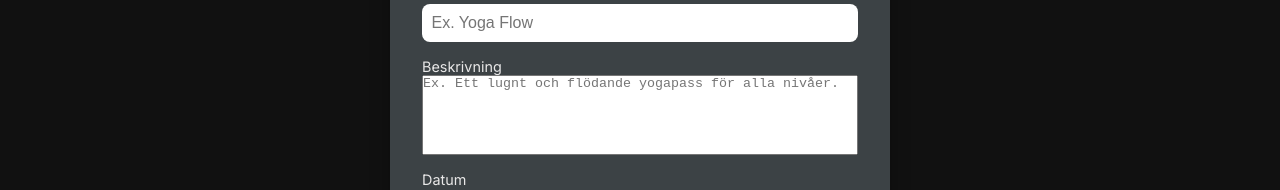
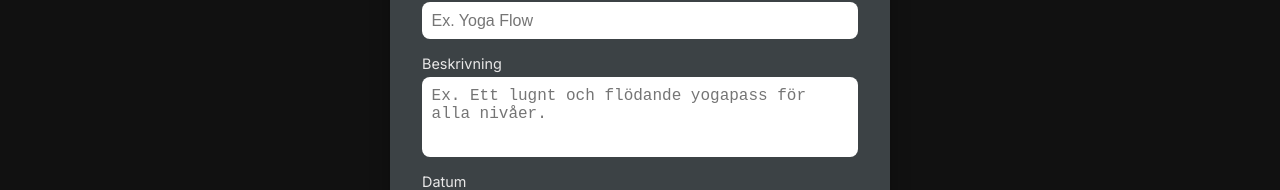
Before and after one commit to grupp14-fab3d32a/frontend, a React (Vite) app: page /update/1 in a window 1280 px wide. Shown: the part 212-402 px from the top of the page. Built offline with nearby package versions, Linux system fonts and the light colour scheme; no server answers; a web font is replaced by a local one.

Commit message:
Update UpdateWorkout.css

```diff
--- a/src/css/UpdateWorkout.css
+++ b/src/css/UpdateWorkout.css
@@ -37,7 +37,7 @@
   color: var(--clr-text-white);
 }
 
-.update-form input {
+.update-form input, .update-form textarea {
   margin-top: 0.3rem;
   padding: 0.6rem;
   border: none;
```
